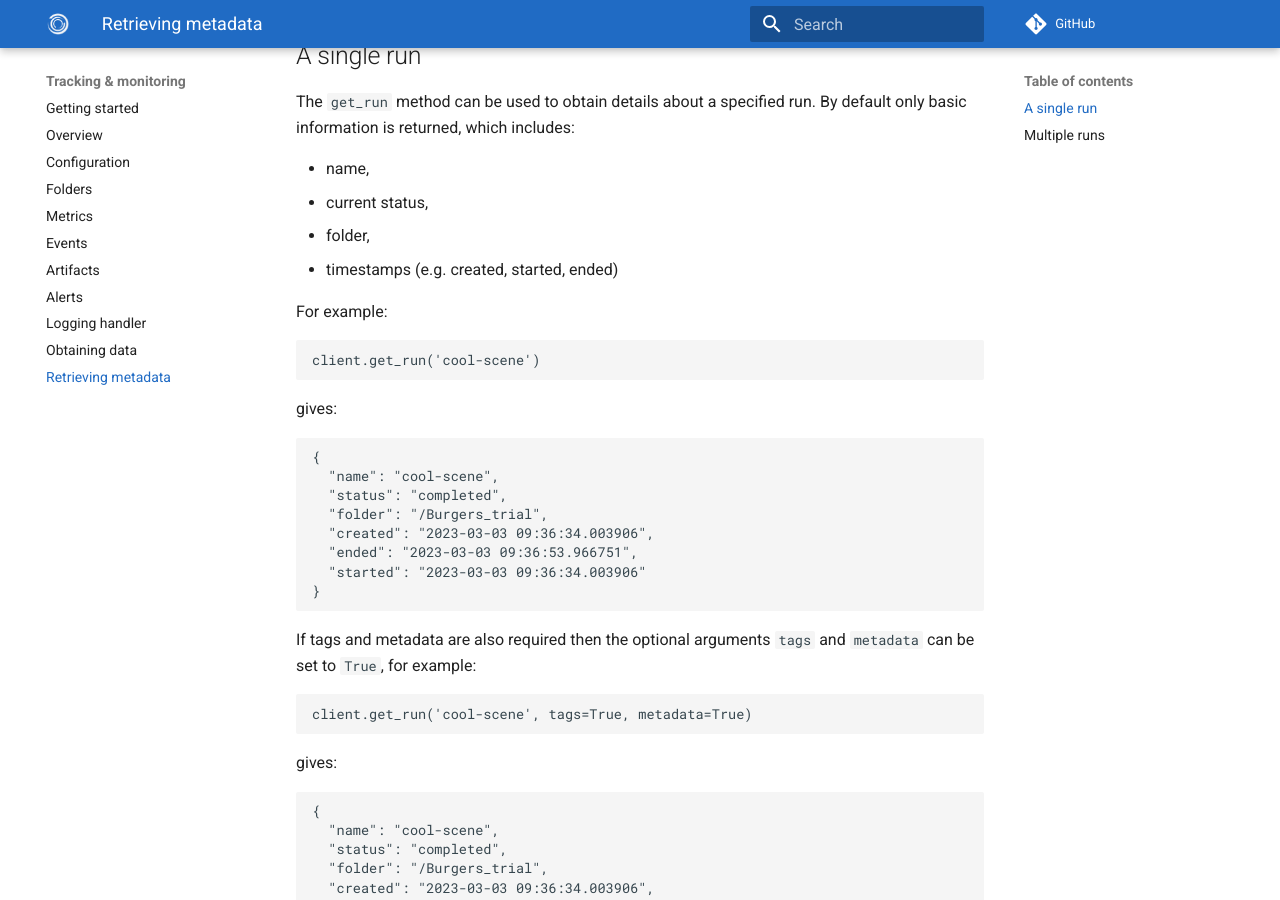
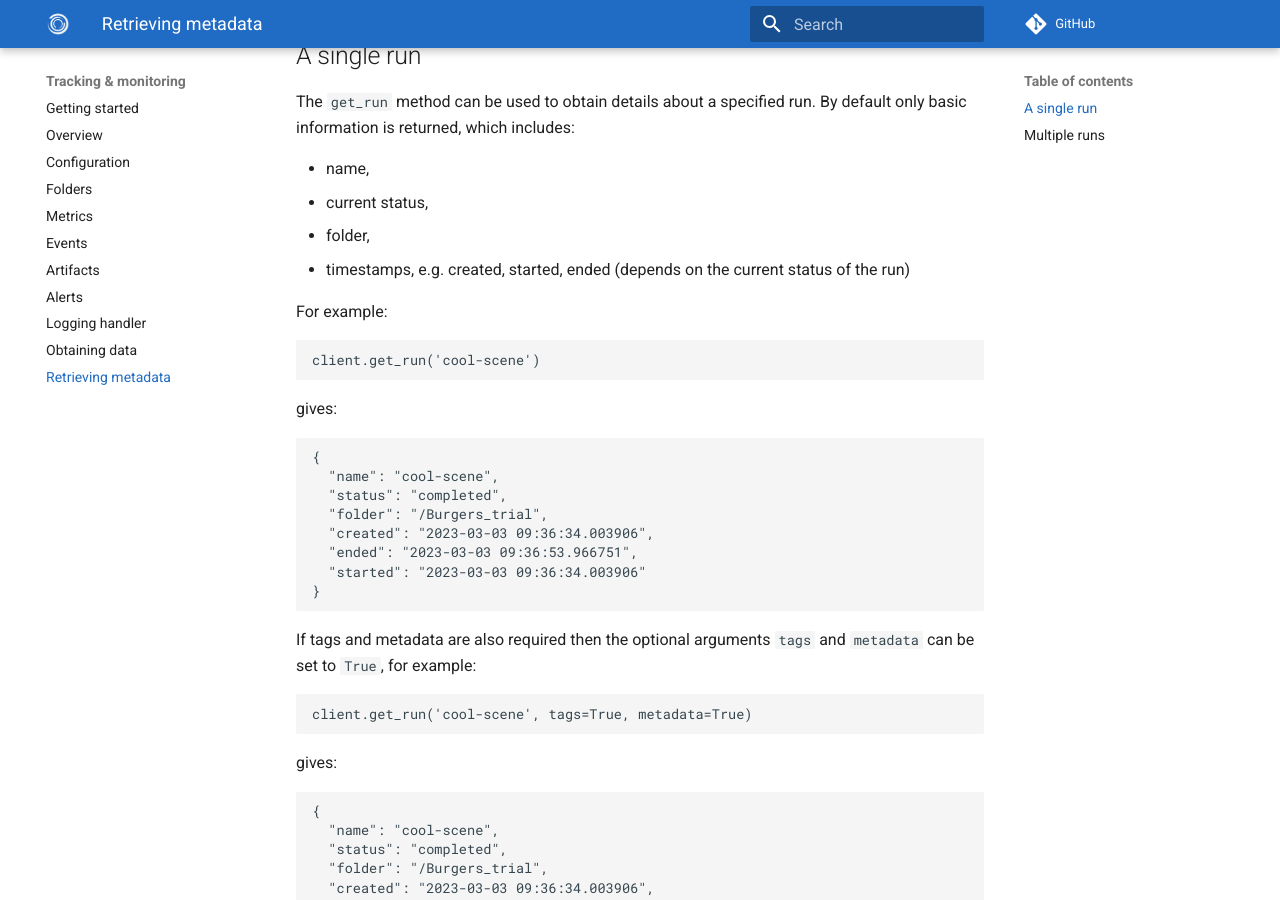
Before and after one commit to simvue-io/docs, an MkDocs documentation site: the page built from docs/python-client/retrieving-metadata.md, in a window 1280 px wide and 900 px high, scrolled down 423 px. Built offline with MkDocs 1.6.1 and Material for MkDocs 9.7.7, drawn with Linux system fonts in a browser that asks for light colours.

Commit message:
Minor improvement

````diff
--- a/docs/python-client/retrieving-metadata.md
+++ b/docs/python-client/retrieving-metadata.md
@@ -14,7 +14,7 @@ The `get_run` method can be used to obtain details about a specified run. By def
 * name,
 * current status,
 * folder,
-* timestamps (e.g. created, started, ended)
+* timestamps, e.g. created, started, ended (depends on the current status of the run)
 
 For example:
 ```
````
